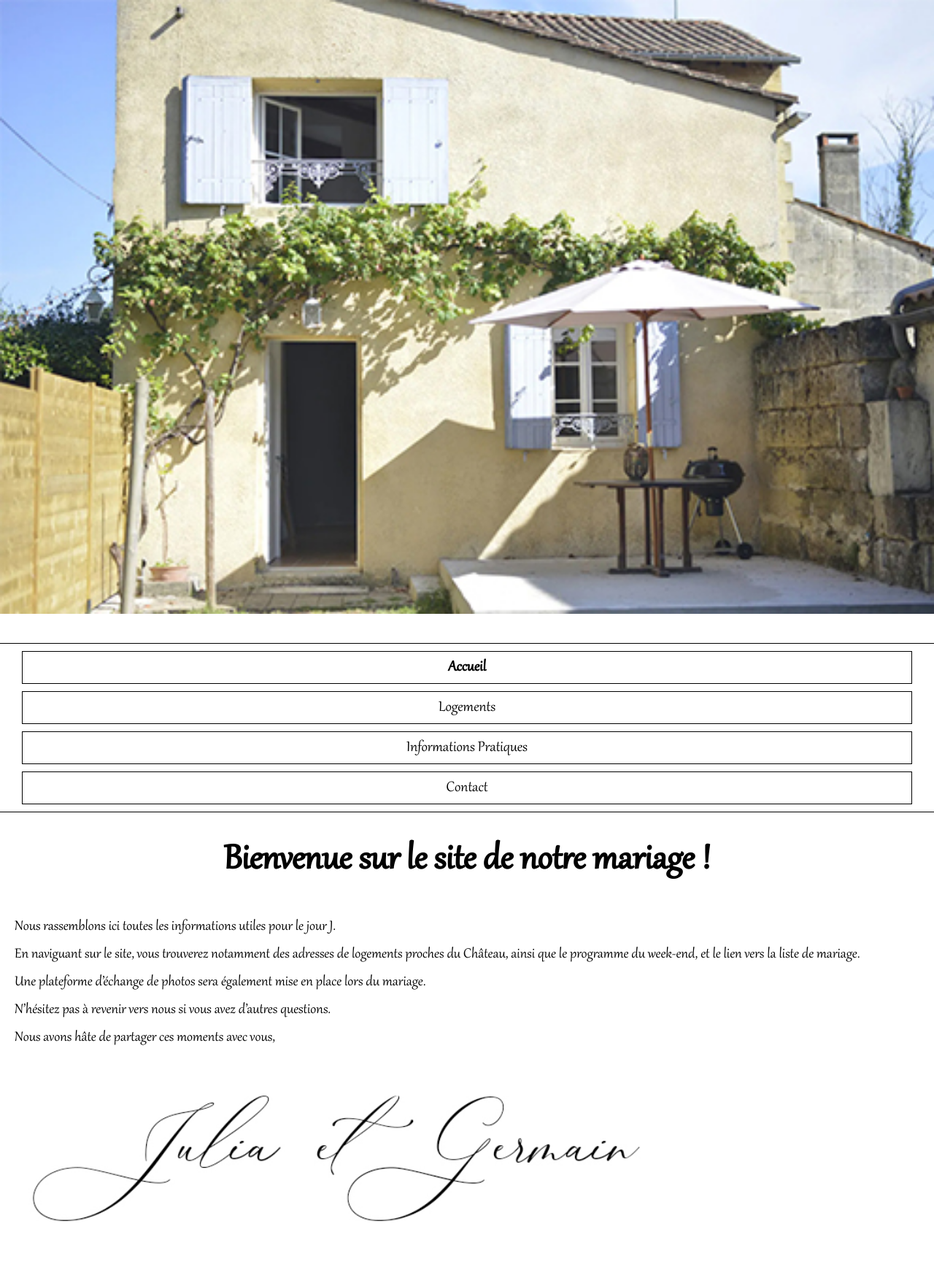
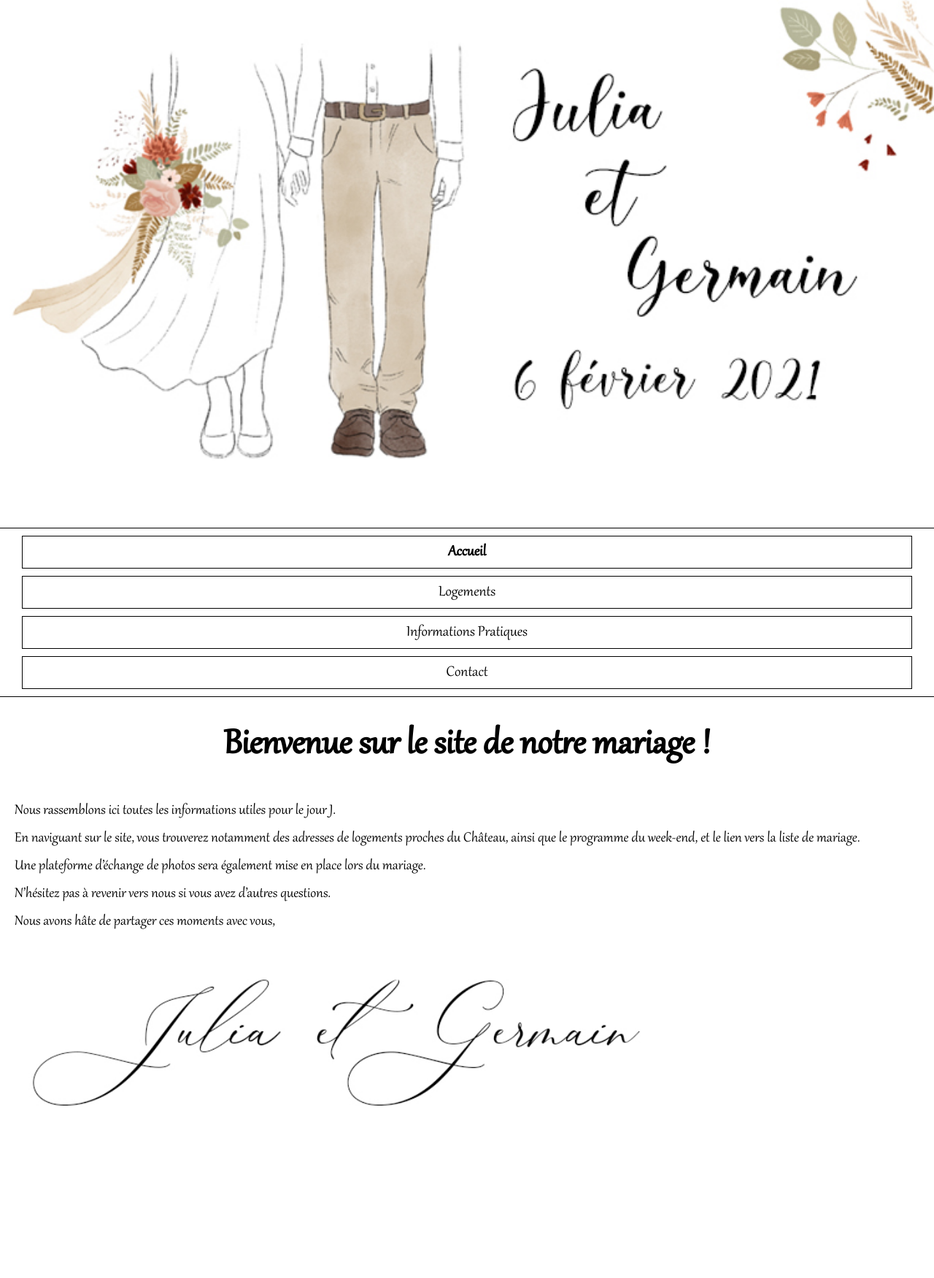
Before and after one commit to Germinal-A/Site-du-Mariage-de-Julia-et-Germain, a Jekyll site: the page built from index.md, in a window 1280 px wide. Shown: the whole page at 73% size. Built offline with Jekyll 4.4.1, drawn with Linux system fonts in a browser that asks for light colours; after the commit the page ends 1592 px from its top, so only the background shows below that.

Commit message:
Update default.html

```diff
--- a/_layouts/default.html
+++ b/_layouts/default.html
@@ -10,8 +10,8 @@
   <body>
   <div id="page">
     <header>
-      <img src="/assets/Banette.jpg" class="large">
-      <img src="/assets/Lauriane.jpg" class="small" width="100%">
+      <img src="/assets/Banette.jpg" class="large" width="100%">
+      <img src="/assets/BanetteTel.jpg" class="small" width="100%">
     </header>
     <nav>
       <ul>
```
